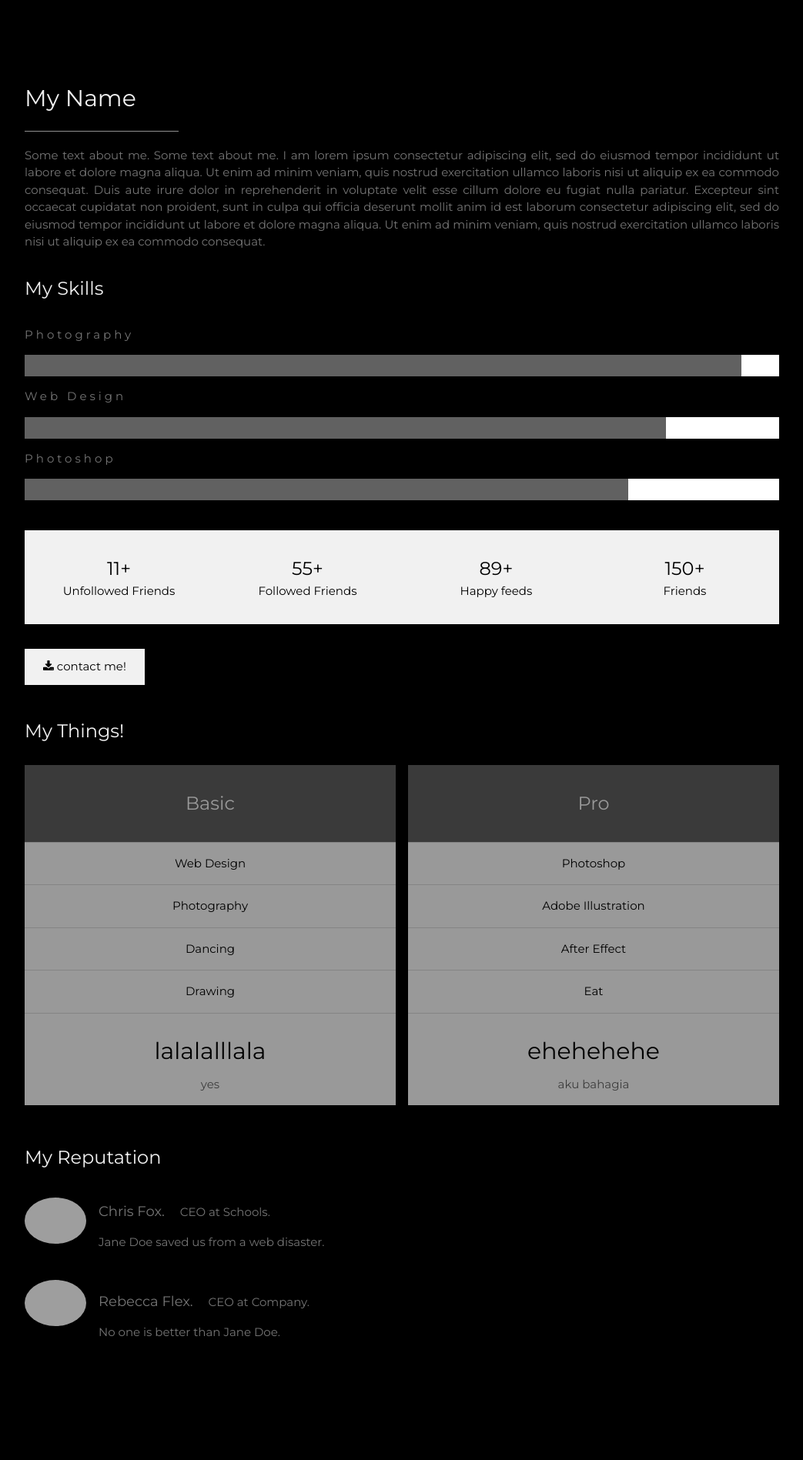
After one commit to Fajrinmk/Tugas_1_PPW, a Django app: template templates/based.html in a window 1280 px wide. The commit adds this page. Shown: the part 948-2845 px from the top of the page at 77% size, without its empty margins (178-1221 px from the left). Run offline with Django 3.2, Linux system fonts and the light colour scheme; the template is opened without the code that fills it, so the values that code supplies are empty; parts of the project's set-up code (start-up, migrations or seed data) failed here and were passed over; grey boxes are pictures that could not be loaded.

Commit message:
update yay

```diff
--- /dev/null
+++ b/templates/based.html
@@ -0,0 +1,224 @@
+<!DOCTYPE html>
+<html>
+<title>LingIn</title>
+  <link rel="icon" href="http://static1.squarespace.com/static/559c1968e4b0ee9660cb563f/t/55b28e4ce4b07dd5b8929b7d/1437765197224/faviconL-553d9019v1_site_icon.png?format=1000w" type="image/gif" sizes="16x16">
+<meta charset="UTF-8">
+<meta name="viewport" content="width=device-width, initial-scale=1">
+<link rel="stylesheet" href="https://www.w3schools.com/w3css/4/w3.css">
+<link rel="stylesheet" href="https://fonts.googleapis.com/css?family=Montserrat">
+<link rel="stylesheet" href="https://cdnjs.cloudflare.com/ajax/libs/font-awesome/4.7.0/css/font-awesome.min.css">
+<style>
+body, h1,h2,h3,h4,h5,h6 {font-family: "Montserrat", sans-serif}
+.w3-row-padding img {margin-bottom: 12px}
+/* Set the width of the sidebar to 120px */
+.w3-sidebar {width: 120px;background: #222;}
+/* Add a left margin to the "page content" that matches the width of the sidebar (120px) */
+#main {margin-left: 120px}
+/* Remove margins from "page content" on small screens */
+@media only screen and (max-width: 600px) {#main {margin-left: 0}}
+</style>
+<body class="w3-black">
+
+<!-- Icon Bar (Sidebar - hidden on small screens) -->
+<nav class="w3-sidebar w3-bar-block w3-small w3-hide-small w3-center">
+  <!-- Avatar image in top left corner -->
+  <img src="https://www.prophotonut.com/wp-content/uploads/2011/03/sl_01.jpg" style="width:100%">
+  <a href="#" class="w3-bar-item w3-button w3-padding-large w3-black">
+    <i class="fa fa-home w3-xxlarge"></i>
+    <p>HOME</p>
+  </a>
+  <a href="#about" class="w3-bar-item w3-button w3-padding-large w3-hover-black">
+    <i class="fa fa-user w3-xxlarge"></i>
+    <p>STATUS</p>
+  </a>
+  <a href="#about" class="w3-bar-item w3-button w3-padding-large w3-hover-black">
+    <i class="fa fa-user w3-xxlarge"></i>
+    <p>PROFILE</p>
+  </a>
+  <a href="#photos" class="w3-bar-item w3-button w3-padding-large w3-hover-black">
+    <i class="fa fa-eye w3-xxlarge"></i>
+    <p>FRIENDS</p>
+  </a>
+  <a href="#contact" class="w3-bar-item w3-button w3-padding-large w3-hover-black">
+    <i class="fa fa-envelope w3-xxlarge"></i>
+    <p>DASHBOARD</p>
+  </a>
+</nav>
+
+<!-- Navbar on small screens (Hidden on medium and large screens) -->
+<div class="w3-top w3-hide-large w3-hide-medium" id="myNavbar">
+  <div class="w3-bar w3-black w3-opacity w3-hover-opacity-off w3-center w3-small">
+    <a href="#" class="w3-bar-item w3-button" style="width:25% !important">HOME</a>
+    <a href="#about" class="w3-bar-item w3-button" style="width:25% !important">STATUS</a>
+    <a href="#about" class="w3-bar-item w3-button" style="width:25% !important">PROFILE</a>
+    <a href="#photos" class="w3-bar-item w3-button" style="width:25% !important">FRIEND</a>
+    <a href="#contact" class="w3-bar-item w3-button" style="width:25% !important">DASHBOARD</a>
+  </div>
+</div>
+
+<!-- Page Content -->
+<div class="w3-padding-large" id="main">
+  <!-- Header/Home -->
+  <header class="w3-container w3-padding-32 w3-center w3-black" id="home">
+    <h1 class="w3-jumbo"><span class="w3-hide-small">I'm</span> Kelompok 3.</h1>
+    <p>Coming together is a beginning. Keeping together is a progress. Working together is success.</p>
+    <img src="https://i.pinimg.com/736x/d9/48/3d/d9483dec18b62111edb1a846eded8c46--silhouette-photography-outline-photography.jpg" alt="cewe" class="w3-image" width="992" height="1108">
+  </header>
+
+  <!-- About Section -->
+  <div class="w3-content w3-justify w3-text-grey w3-padding-64" id="about">
+    <h2 class="w3-text-light-grey">My Name</h2>
+    <hr style="width:200px" class="w3-opacity">
+    <p>Some text about me. Some text about me. I am lorem ipsum consectetur adipiscing elit, sed do eiusmod tempor incididunt ut labore et dolore magna aliqua. Ut enim ad minim veniam, quis nostrud exercitation ullamco laboris nisi ut aliquip
+      ex ea commodo consequat. Duis aute irure dolor in reprehenderit in voluptate velit esse cillum dolore eu fugiat nulla pariatur. Excepteur sint occaecat cupidatat non proident, sunt in culpa qui officia deserunt mollit anim id est laborum consectetur
+      adipiscing elit, sed do eiusmod tempor incididunt ut labore et dolore magna aliqua. Ut enim ad minim veniam, quis nostrud exercitation ullamco laboris nisi ut aliquip ex ea commodo consequat.
+    </p>
+    <h3 class="w3-padding-16 w3-text-light-grey">My Skills</h3>
+    <p class="w3-wide">Photography</p>
+    <div class="w3-white">
+      <div class="w3-dark-grey" style="height:28px;width:95%"></div>
+    </div>
+    <p class="w3-wide">Web Design</p>
+    <div class="w3-white">
+      <div class="w3-dark-grey" style="height:28px;width:85%"></div>
+    </div>
+    <p class="w3-wide">Photoshop</p>
+    <div class="w3-white">
+      <div class="w3-dark-grey" style="height:28px;width:80%"></div>
+    </div><br>
+
+    <div class="w3-row w3-center w3-padding-16 w3-section w3-light-grey">
+      <div class="w3-quarter w3-section">
+        <span class="w3-xlarge">11+</span><br>
+        Unfollowed Friends
+      </div>
+      <div class="w3-quarter w3-section">
+        <span class="w3-xlarge">55+</span><br>
+        Followed Friends
+      </div>
+      <div class="w3-quarter w3-section">
+        <span class="w3-xlarge">89+</span><br>
+        Happy feeds
+      </div>
+      <div class="w3-quarter w3-section">
+        <span class="w3-xlarge">150+</span><br>
+        Friends
+      </div>
+    </div>
+
+    <button class="w3-button w3-light-grey w3-padding-large w3-section">
+      <i class="fa fa-download"></i> contact me!
+    </button>
+
+    <!-- Grid for pricing tables -->
+    <h3 class="w3-padding-16 w3-text-light-grey">My Things!</h3>
+    <div class="w3-row-padding" style="margin:0 -16px">
+      <div class="w3-half w3-margin-bottom">
+        <ul class="w3-ul w3-white w3-center w3-opacity w3-hover-opacity-off">
+          <li class="w3-dark-grey w3-xlarge w3-padding-32">Basic</li>
+          <li class="w3-padding-16">Web Design</li>
+          <li class="w3-padding-16">Photography</li>
+          <li class="w3-padding-16">Dancing</li>
+          <li class="w3-padding-16">Drawing</li>
+          <li class="w3-padding-16">
+            <h2>lalalalllala</h2>
+            <span class="w3-opacity">yes</span>
+          </li>
+        </ul>
+      </div>
+
+      <div class="w3-half">
+        <ul class="w3-ul w3-white w3-center w3-opacity w3-hover-opacity-off">
+          <li class="w3-dark-grey w3-xlarge w3-padding-32">Pro</li>
+          <li class="w3-padding-16">Photoshop</li>
+          <li class="w3-padding-16">Adobe Illustration</li>
+          <li class="w3-padding-16">After Effect</li>
+          <li class="w3-padding-16">Eat</li>
+          <li class="w3-padding-16">
+            <h2>ehehehehe</h2>
+            <span class="w3-opacity">aku bahagia</span>
+          </li>
+        </ul>
+      </div>
+    <!-- End Grid/tables -->
+    </div>
+
+    <!-- Testimonials -->
+    <h3 class="w3-padding-24 w3-text-light-grey">My Reputation</h3>
+    <img src="/w3images/bandmember.jpg" alt="Avatar" class="w3-left w3-circle w3-margin-right" style="width:80px">
+    <p><span class="w3-large w3-margin-right">Chris Fox.</span> CEO at Schools.</p>
+    <p>Jane Doe saved us from a web disaster.</p><br>
+
+    <img src="/w3images/avatar_g2.jpg" alt="Avatar" class="w3-left w3-circle w3-margin-right" style="width:80px">
+    <p><span class="w3-large w3-margin-right">Rebecca Flex.</span> CEO at Company.</p>
+    <p>No one is better than Jane Doe.</p>
+  <!-- End About Section -->
+  </div>
+
+  <!-- Portfolio Section -->
+  <div class="w3-padding-64 w3-content" id="photos">
+    <h2 class="w3-text-light-grey">My Photos</h2>
+    <hr style="width:200px" class="w3-opacity">
+
+    <!-- Grid for photos -->
+    <div class="w3-row-padding" style="margin:0 -16px">
+      <div class="w3-half">
+        <img src="/w3images/wedding.jpg" style="width:100%">
+        <img src="/w3images/rocks.jpg" style="width:100%">
+        <img src="/w3images/sailboat.jpg" style="width:100%">
+      </div>
+
+      <div class="w3-half">
+        <img src="/w3images/underwater.jpg" style="width:100%">
+        <img src="/w3images/chef.jpg" style="width:100%">
+        <img src="/w3images/wedding.jpg" style="width:100%">
+        <img src="/w3images/p6.jpg" style="width:100%">
+      </div>
+    <!-- End photo grid -->
+    </div>
+  <!-- End Portfolio Section -->
+  </div>
+
+  <!-- Contact Section -->
+  <div class="w3-padding-64 w3-content w3-text-grey" id="contact">
+    <h2 class="w3-text-light-grey">Contact Me</h2>
+    <hr style="width:200px" class="w3-opacity">
+
+    <div class="w3-section">
+      <p><i class="fa fa-map-marker fa-fw w3-text-white w3-xxlarge w3-margin-right"></i> Indonesia, Depok</p>
+      <p><i class="fa fa-phone fa-fw w3-text-white w3-xxlarge w3-margin-right"></i> Phone: +00000000</p>
+      <p><i class="fa fa-envelope fa-fw w3-text-white w3-xxlarge w3-margin-right"> </i> Email: mail@mail.com</p>
+    </div><br>
+    <p>Lets get in touch. Send me a message:</p>
+
+    <form action="/action_page.php" target="_blank">
+      <p><input class="w3-input w3-padding-16" type="text" placeholder="Name" required name="Name"></p>
+      <p><input class="w3-input w3-padding-16" type="text" placeholder="Email" required name="Email"></p>
+      <p><input class="w3-input w3-padding-16" type="text" placeholder="Subject" required name="Subject"></p>
+      <p><input class="w3-input w3-padding-16" type="text" placeholder="Message" required name="Message"></p>
+      <p>
+        <button class="w3-button w3-light-grey w3-padding-large" type="submit">
+          <i class="fa fa-paper-plane"></i> SEND MESSAGE
+        </button>
+      </p>
+    </form>
+  <!-- End Contact Section -->
+  </div>
+
+    <!-- Footer -->
+  <footer class="w3-content w3-padding-64 w3-text-grey w3-xlarge">
+    <i class="fa fa-facebook-official w3-hover-opacity"></i>
+    <i class="fa fa-instagram w3-hover-opacity"></i>
+    <i class="fa fa-snapchat w3-hover-opacity"></i>
+    <i class="fa fa-pinterest-p w3-hover-opacity"></i>
+    <i class="fa fa-twitter w3-hover-opacity"></i>
+    <i class="fa fa-linkedin w3-hover-opacity"></i>
+    <p class="w3-medium">Powered by <a href="https://www.w3schools.com/w3css/default.asp" target="_blank" class="w3-hover-text-green">w3.css</a></p>
+  <!-- End footer -->
+  </footer>
+
+<!-- END PAGE CONTENT -->
+</div>
+
+</body>
+</html>
--- a/update_status/templates/update_status/status.html
+++ b/update_status/templates/update_status/status.html
@@ -21,20 +21,18 @@
 <section name="my-list" id="my-list" style="padding-bottom: 20px">
     {% if status %}
     <div class="container">
-
         {% for data in status %}
             <div class="kotak" style="padding-top: 15px">
                 <div class="row">
                     <div class="col-sm-8 col-sm-offset-2">
                         <div class="media" style="padding: 40px">
                             <div class="media-left">
-                                <img src="https://pbs.twimg.com/profile_images/891324707189923841/-AAI8S4z_400x400.jpg" class="media-object img-circle" style="width:75px"><!--foto nanti diganti dgn foto di hal profile-->
-                                <p>{{data.status}}</p>
+                                <img src="https://pbs.twimg.com/profile_images/891324707189923841/-AAI8S4z_400x400.jpg" class="media-object img-circle" style="width:60px"><!--foto nanti diganti dgn foto di hal profile-->
 
                             </div>
                             <div class="media-body">
                                 <h4 class="media-heading"><strong>{{profile_name}}</strong> <small><i>Posted on {{data.created_date}}</i></small></h4><!--nama nanti diganti dgn nama di hal profile-->
-                                <p>{{data.description}}</p>
+                                <p>{{data.status}}</p>
                             </div>
                         </div>
                     </div>
```
Also changed, not shown: update_status/templates/update_status/update_status.html (deleted, +0 -50 lines), update_status/static/css/updatestatus.css (line endings or trailing spaces).
